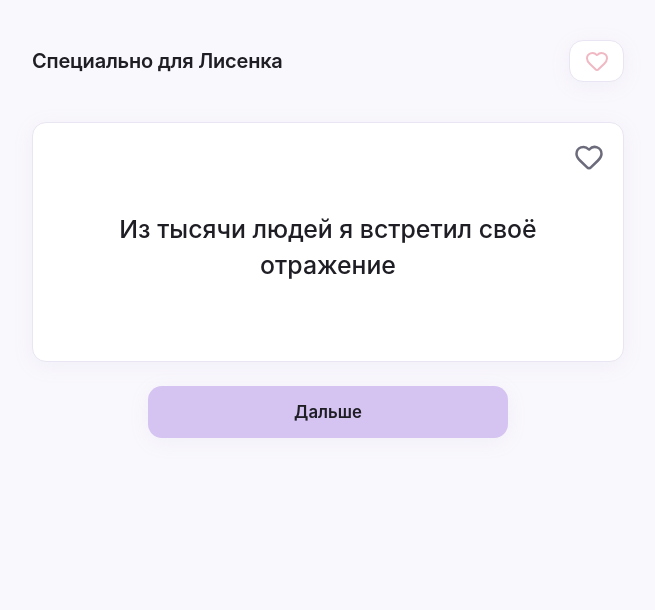
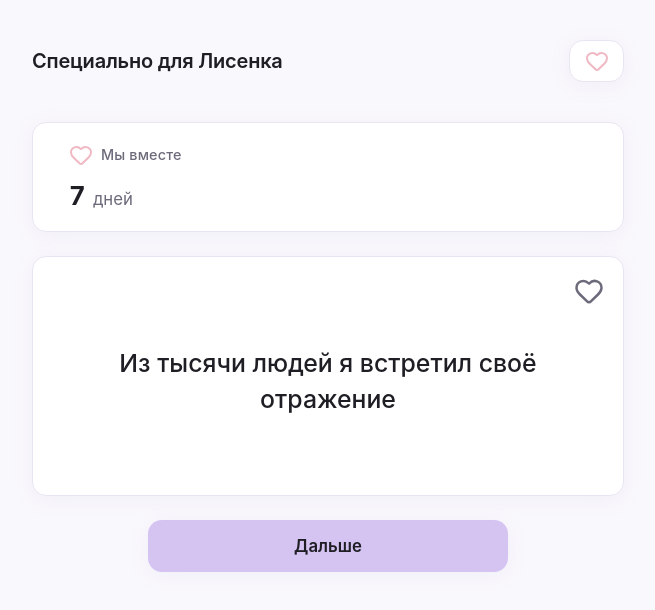
Before and after one commit to Owl-for-fox/my_love, a Vue app: page / in a window 1280 px wide. Both pictures are taken after a click on the button "Начать". Shown: the top 610 px of the page, without its empty margins (312-967 px from the left). Built offline with nearby package versions, Linux system fonts and the light colour scheme.

Commit message:
add date

```diff
--- a/src/App.vue
+++ b/src/App.vue
@@ -3,6 +3,7 @@
 import {computed, ref, watch} from 'vue'
 import ComplimentCard from './components/ComplimentCard.vue'
 import EventsCard from './components/EventsCard.vue'
+import TogetherCard from './components/TogetherCard.vue'
 import FavoritesPanel from './components/FavoritesPanel.vue'
 import WelcomeScreen from './components/WelcomeScreen.vue'
 import {useCompliments} from './composables/useCompliments'
@@ -53,6 +54,7 @@ watch(started, (v) => {
 
     <main class="main">
       <EventsCard />
+      <TogetherCard />
       <ComplimentCard :text="current" />
       <button class="next-btn"
               @click="next">Дальше
--- /dev/null
+++ b/src/components/TogetherCard.vue
@@ -0,0 +1,158 @@
+<script lang="ts"
+        setup>
+import {computed} from 'vue'
+
+const START = new Date(2026, 3, 27)
+
+function pluralDays(n: number): string {
+  const mod10 = n % 10
+  const mod100 = n % 100
+  if (mod10 === 1 && mod100 !== 11) return 'день'
+  if (mod10 >= 2 && mod10 <= 4 && (mod100 < 12 || mod100 > 14)) return 'дня'
+  return 'дней'
+}
+
+const now = new Date()
+const startMidnight = new Date(START.getFullYear(), START.getMonth(), START.getDate())
+const todayMidnight = new Date(now.getFullYear(), now.getMonth(), now.getDate())
+const diff = Math.round((todayMidnight.getTime() - startMidnight.getTime()) / 86400000)
+const days = Math.max(1, diff + 1)
+
+const milestone = computed<'year' | 'month' | 'hundred' | null>(() => {
+  if (days <= 0) return null
+  const isYear = todayMidnight.getMonth() === startMidnight.getMonth()
+      && todayMidnight.getDate() === startMidnight.getDate()
+  if (isYear) return 'year'
+  if (days % 10 === 0) return 'hundred'
+  if (todayMidnight.getDate() === startMidnight.getDate()) return 'month'
+  return null
+})
+
+const milestoneLabel = computed(() => {
+  switch (milestone.value) {
+    case 'year':
+      return 'С годовщиной!'
+    case 'hundred':
+      return `Круглая дата: ${days} ${pluralDays(days)}!`
+    case 'month':
+      return 'Месячная годовщина!'
+    default:
+      return null
+  }
+})
+</script>
+
+<template>
+  <div :class="['together-card', milestone ? `is-${milestone}` : '']">
+    <div class="together-head">
+      <svg
+          fill="none"
+          height="24"
+          stroke="currentColor"
+          stroke-linecap="round"
+          stroke-linejoin="round"
+          stroke-width="2"
+          viewBox="0 0 24 24"
+          width="24"
+          xmlns="http://www.w3.org/2000/svg">
+        <path d="M2 9.5a5.5 5.5 0 0 1 9.591-3.676.56.56 0 0 0 .818 0A5.49 5.49 0 0 1 22 9.5c0 2.29-1.5 4-3 5.5l-5.492 5.313a2 2 0 0 1-3 .019L5 15c-1.5-1.5-3-3.2-3-5.5" />
+      </svg>
+      <span class="together-title">Мы вместе</span>
+    </div>
+
+    <div class="together-count">
+      <span class="num">{{ days }}</span>
+      <span class="unit">{{ pluralDays(days) }}</span>
+    </div>
+
+    <div v-if="milestoneLabel"
+         class="together-milestone">{{ milestoneLabel }}
+    </div>
+  </div>
+</template>
+
+<style scoped>
+.together-card {
+  background: var(--card-bg);
+  border: 1px solid var(--border);
+  border-radius: var(--radius);
+  box-shadow: var(--shadow);
+  padding: 1.5rem 1.75rem 1.6rem;
+  display: flex;
+  flex-direction: column;
+  gap: 0.6rem;
+  transition: background 320ms ease, border-color 320ms ease, box-shadow 320ms ease;
+}
+
+.together-head {
+  display: inline-flex;
+  align-items: center;
+  gap: 0.5rem;
+  color: var(--decor-hover);
+}
+
+.together-title {
+  font-size: 0.9rem;
+  font-weight: 500;
+  letter-spacing: 0.01em;
+  color: var(--text-muted);
+}
+
+.together-count {
+  display: flex;
+  align-items: baseline;
+  gap: 0.5rem;
+  color: var(--text-primary);
+}
+
+.num {
+  font-size: 1.4rem;
+  font-weight: 700;
+  font-variant-numeric: tabular-nums;
+  letter-spacing: -0.02em;
+}
+
+.unit {
+  font-size: 1.05rem;
+  color: var(--text-muted);
+}
+
+.together-milestone {
+  font-size: 0.95rem;
+  font-weight: 600;
+  color: var(--text-primary);
+}
+
+.together-card.is-month {
+  background: linear-gradient(135deg, #FFF1F4 0%, #FDE6EC 100%);
+  border-color: #F5C7D1;
+  box-shadow: 0 6px 24px rgba(240, 184, 194, 0.25);
+}
+
+.together-card.is-hundred {
+  background: linear-gradient(135deg, #EFE6FB 0%, #E1D2F7 100%);
+  border-color: #C9B5EE;
+  box-shadow: 0 6px 24px rgba(189, 168, 230, 0.30);
+}
+
+.together-card.is-year {
+  background: linear-gradient(135deg, #FFF5D9 0%, #FFE0A8 60%, #F8D2D9 100%);
+  border-color: #F0C97A;
+  box-shadow: 0 8px 28px rgba(232, 184, 90, 0.32);
+}
+
+.together-card.is-year .together-head,
+.together-card.is-month .together-head {
+  color: #C7536B;
+}
+
+@media (min-width: 640px) {
+  .together-card {
+    padding: 1.25rem 2.25rem 1rem;
+  }
+
+  .num {
+    font-size: 1.6rem;
+  }
+}
+</style>
--- a/src/data/compliments.ts
+++ b/src/data/compliments.ts
@@ -28,4 +28,8 @@ export const compliments: readonly string[] = [
   'Улыбнись)',
   'Кстати, ты же любишь воду?)',
   'Спасибо за то что видя твое сообщение сразу появляется улыбка',
+
+  'Лисенок, ты моё солнышко, и греешь даже через экран',
+  'Лись, ты как горячий чай в холодный вечер - без тебя никак',
+  'Я бы тебя обнял прямо сейчас, но придётся подождать. Значит должен буду',
 ]
--- a/src/data/events.ts
+++ b/src/data/events.ts
@@ -7,6 +7,11 @@ export const events: readonly DayEvent[] = [
   {date: '2026-05-06', text: 'Ты самый прекрасный человек на всем белом свете'},
   {date: '2026-05-07', text: 'Знаешь, я боюсь нашей встречи, мне кажется, увидев тебя, ослепну, так сильно ты светишь)'},
   {date: '2026-05-08', text: 'Не, ну какая же ты все-таки лапочка'},
+  {date: '2026-05-09', text: 'Маленькое напоминание: ты лучшее, что со мной случалось'},
+  {date: '2026-05-13', text: 'Знаешь, я опять думаю о тебе, впрочем как обычно)'},
+
+  {date: '2026-05-11', text: 'Понедельник, но с тобой и он становится приятнее'},
+
   {date: '2026-05-20', text: 'Ровно 3 месяца назад ты стала лисенком'},
   {date: '2026-05-27', text: 'А вот и месяц, или полгода, смотря как смотреть. Поздравляю тебя, любимая)'},
 ]
```
